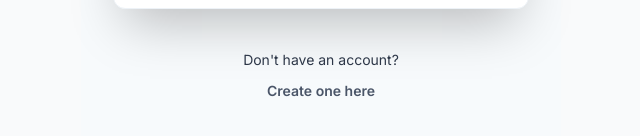
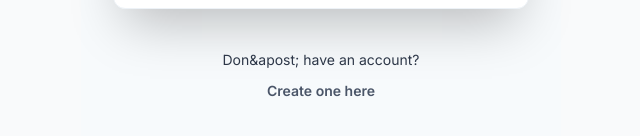
Before and after one commit to comp-math-uom/chapters-frontend, a Next.js app: page /auth/login in a window 1280 px wide. Shown: the part 604-740 px from the top of the page, without its empty margins (319-959 px from the left). Built offline with nearby package versions, Linux system fonts and the light colour scheme.

Commit message:
typo change

```diff
--- a/app/(auth)/auth/login/page.jsx
+++ b/app/(auth)/auth/login/page.jsx
@@ -189,7 +189,7 @@ export default function Page() {
 
                     <Box textAlign="center">
                         <Text color="gray.700" fontSize="sm" mb={2}>
-                            Don't have an account?
+                            Don&apost; have an account?
                         </Text>
                         <Button
                             variant="link"
```
